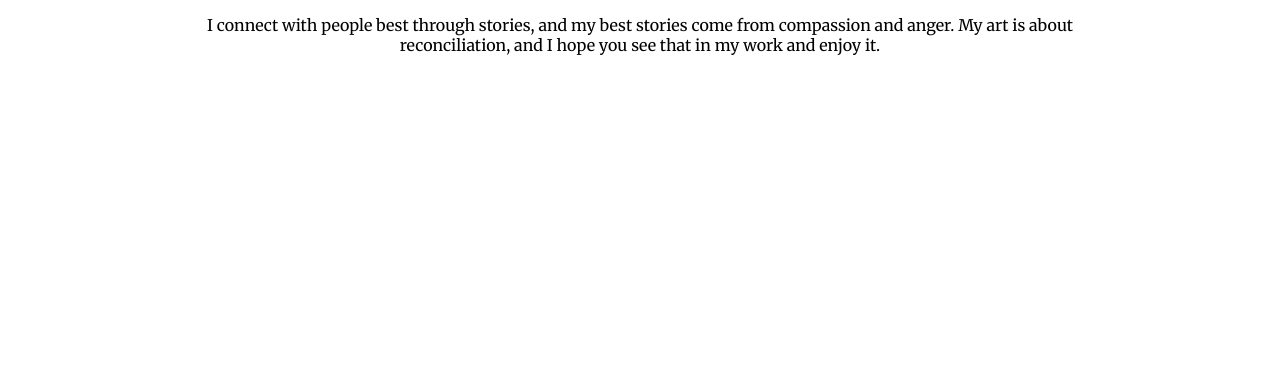
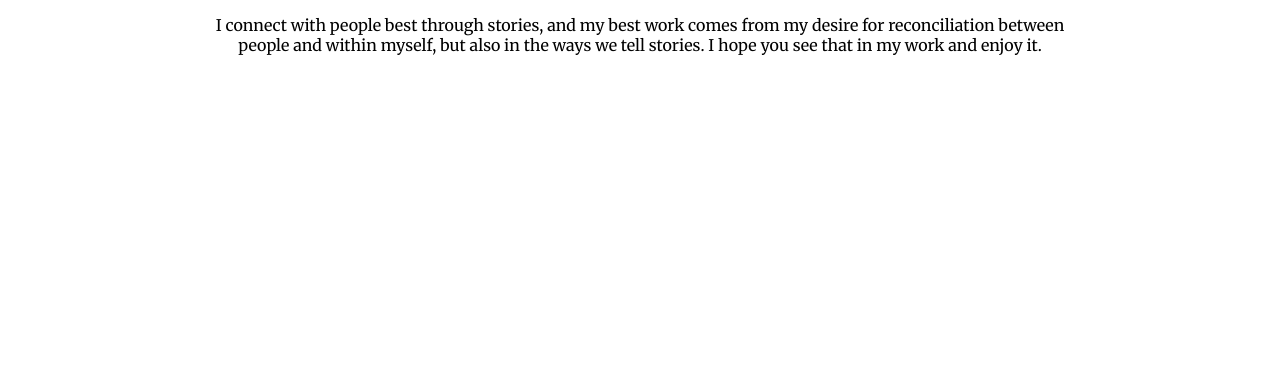
Before and after one commit to dylanesque/BrandonWebsite, a plain HTML site: page index.html in a window 1280 px wide. Shown: the part 409-800 px from the top of the page. Drawn offline with nearby package versions, Linux system fonts and the light colour scheme.

Commit message:
Update index.html

```diff
--- a/index.html
+++ b/index.html
@@ -31,8 +31,8 @@
     </div>
 
     <p class="para">I connect with people best through stories, and my best
-        stories come from compassion and anger. My art is about reconciliation,
-        and I hope you see that in my work and enjoy it. </p>
+        work comes from my desire for reconciliation between people and within myself, but also in the ways we tell stories.
+        I hope you see that in my work and enjoy it. </p>
     </main>
 
     <footer></footer>
```
